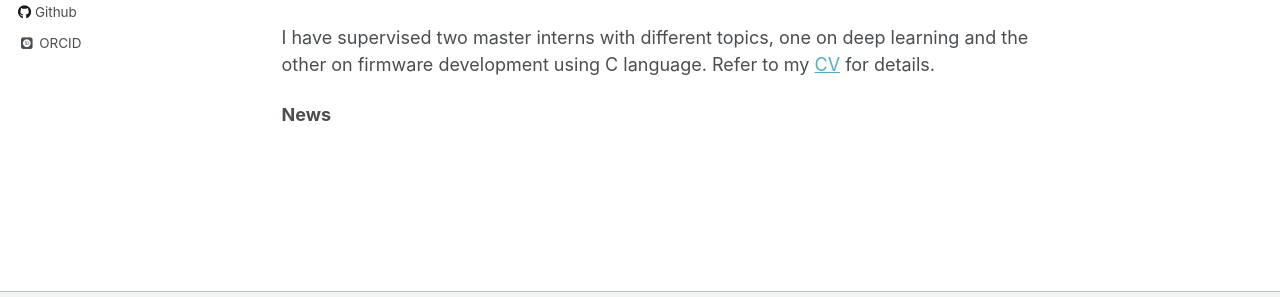
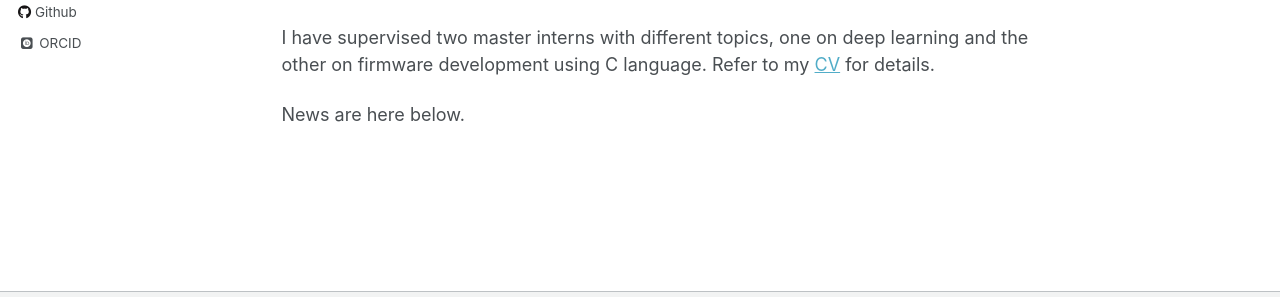
Before and after one commit to QiukaiQi/qiukaiqi.github.io, a Jekyll site: the page built from _pages/about.md, in a window 1280 px wide. Shown: the part 453-750 px from the top of the page. Built offline with Jekyll 4.4.1, drawn with Linux system fonts in a browser that asks for light colours; some web fonts are replaced.

Commit message:
Update about.md

```diff
--- a/_pages/about.md
+++ b/_pages/about.md
@@ -14,4 +14,4 @@ My research sits at the interface between biology and engineering. I take inspir
 
 I have supervised two master interns with different topics, one on deep learning and the other on firmware development using C language. Refer to my [CV](https://qiukaiqi.github.io/cv/) for details.
 
-**News**
+News are here below.
```
